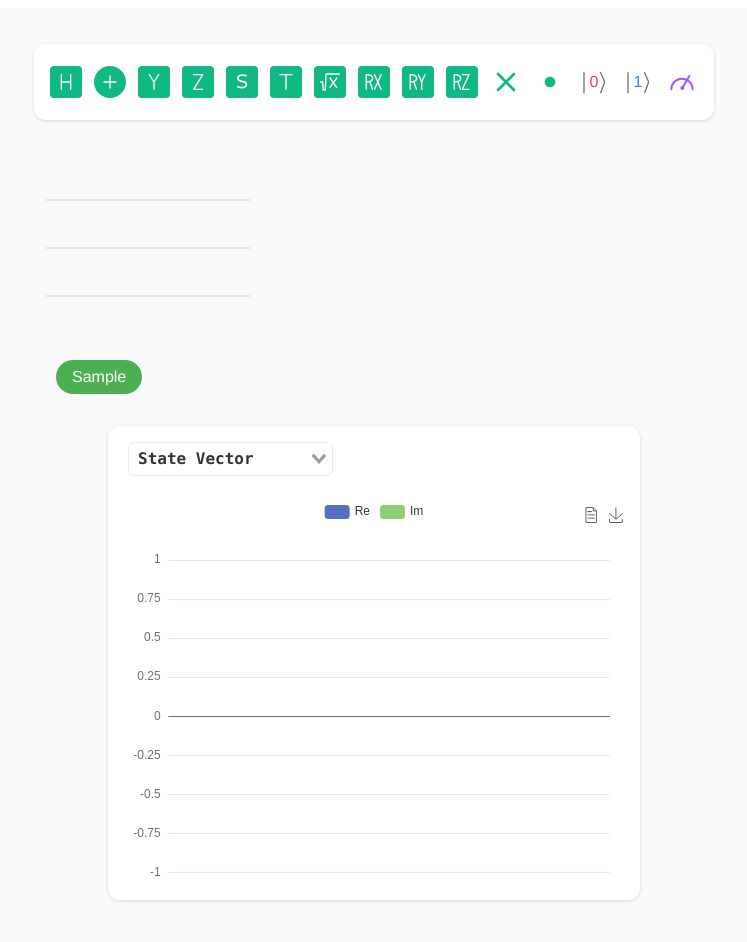
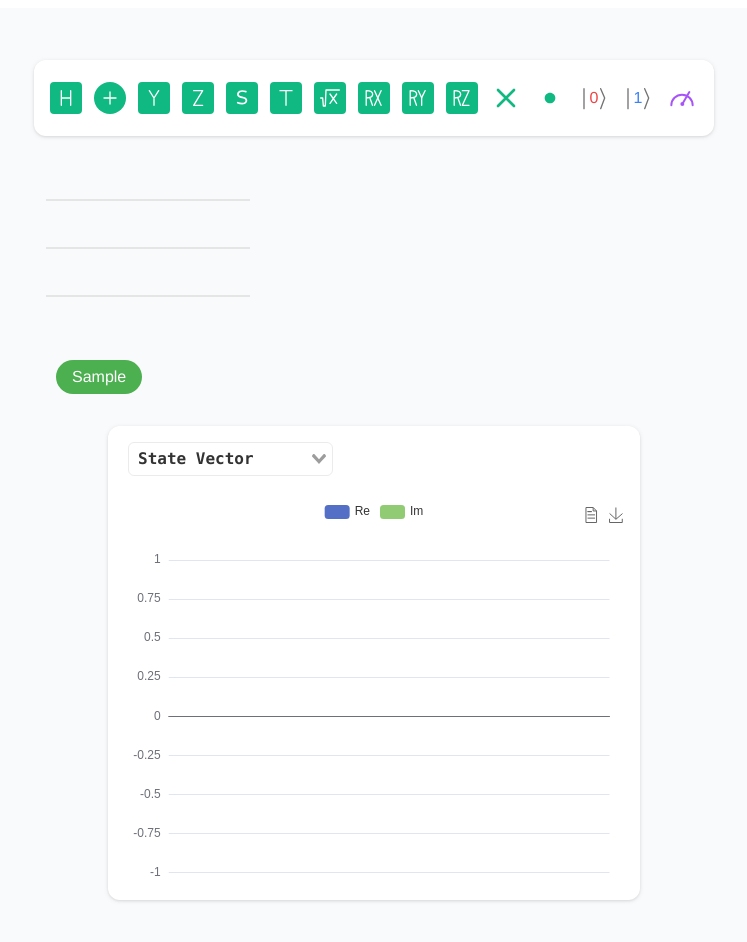
Before and after one commit to yaorui1996/q-simulator-web, a Vue app: page / in a window 1280 px wide. Shown: the top 942 px of the page, without its empty margins (48-795 px from the left). Built offline with nearby package versions, Linux system fonts and the light colour scheme.

Commit message:
feat: write gate descriptions

```diff
--- a/src/components/CircuitPalette.vue
+++ b/src/components/CircuitPalette.vue
@@ -4,6 +4,7 @@
 >
   import CommonDropzone from './CommonDropzone.vue'
   import { Gate } from './Gate'
+  import { gateDescriptions } from './GateDescription'
 
   defineProps<{ paletteGates: Gate[] }>()
 </script>
@@ -16,10 +17,12 @@
       :key="index"
     >
       <el-tooltip
-        class="box-item"
         effect="dark"
-        content="Top Left prompts info"
+        :content="gateDescriptions[paletteDropzoneGate.name]"
         placement="top-start"
+        transition="el-fade-in-linear"
+        :hide-after="10"
+        popper-class="tip-class"
       >
         <CommonDropzone :gate="paletteDropzoneGate" />
       </el-tooltip>
@@ -27,7 +30,7 @@
   </div>
 </template>
 
-<style scoped>
+<style>
   .circuit-palette {
     margin: var(--palette-margin);
     border-radius: var(--palette-border-radius);
@@ -45,4 +48,8 @@
     justify-content: center;
     align-items: center;
   }
+  .tip-class {
+    font-size: 0.75rem;
+    max-width: 15rem;
+  }
 </style>
--- a/src/components/CommonDropzone.vue
+++ b/src/components/CommonDropzone.vue
@@ -24,7 +24,7 @@
   import ControlGate from './icons/ControlGate.vue'
   import HadamardGate from './icons/HadamardGate.vue'
   import MeasurementGate from './icons/MeasurementGate.vue'
-  import NullYGate from './icons/NullGate.vue'
+  import NullGate from './icons/NullGate.vue'
   import PauliXGate from './icons/PauliXGate.vue'
   import PauliYGate from './icons/PauliYGate.vue'
   import PauliZGate from './icons/PauliZGate.vue'
@@ -40,7 +40,7 @@
   defineProps<{ gate: Gate }>()
 
   const gateElements: { [key in GateName]: object } = {
-    [GateName.Null]: NullYGate,
+    [GateName.Null]: NullGate,
     [GateName.Hadamard]: HadamardGate,
     [GateName.PauliX]: PauliXGate,
     [GateName.PauliY]: PauliYGate,
--- /dev/null
+++ b/src/components/GateDescription.ts
@@ -0,0 +1,28 @@
+import { GateName } from './Gate'
+
+export const gateDescriptions: { [key in GateName]: string } = {
+  [GateName.Null]: 'Null Gate',
+  [GateName.Hadamard]:
+    'Hadamard Gate,  rotate the states |0⟩ and |1⟩ to |+⟩ and |-⟩',
+  [GateName.PauliX]:
+    'Pauli-X Gate, rotate the qubit state around the x axis by π radians.',
+  [GateName.PauliY]:
+    'Pauli-Y Gate, rotate the qubit state around the y axis by π radians.',
+  [GateName.PauliZ]:
+    'Pauli-Z Gate, rotate the qubit state around the z axis by π radians.',
+  [GateName.S]: 'S Gate, apply a phase of π/2 to the |1⟩ state',
+  [GateName.T]: 'T Gate, apply a phase of π/4 to the |1⟩ state',
+  [GateName.SquareRootX]:
+    'Square Root of NOT Gate, rotate the qubit state around the x axis by π/2 radians.',
+  [GateName.RotationX]:
+    'Rotation X Gate, rotate the qubit state around the x axis by the given angle.',
+  [GateName.RotationY]:
+    'Rotation Y Gate, rotate the qubit state around the y axis by the given angle.',
+  [GateName.RotationZ]:
+    'Rotation Z Gate, rotate the qubit state around the z axis by the given angle.',
+  [GateName.Swap]: 'Swap Gate, swap the states of two qubits.',
+  [GateName.Control]:
+    'Control Gate, perform a Gate on the target whenever the control is in state |1⟩',
+  [GateName.Write]: 'Reset Operation, (Re)set a qubit to state |0⟩ or |1⟩',
+  [GateName.Measurement]: 'Measurement Gate, measure in the z basis.'
+}
--- a/src/index.css
+++ b/src/index.css
@@ -50,7 +50,7 @@
 }
 
 :root {
-  --palette-margin: 1.25rem 0.625rem 3rem 0.625rem;
+  --palette-margin: 2.25rem 0.625rem 2rem 0.625rem;
   --palette-border-radius: 0.75rem;
   --palette-padding: 1rem 0.625rem 1rem 0.625rem;
   --palette-background-color-white: rgb(255, 255, 255);
```
